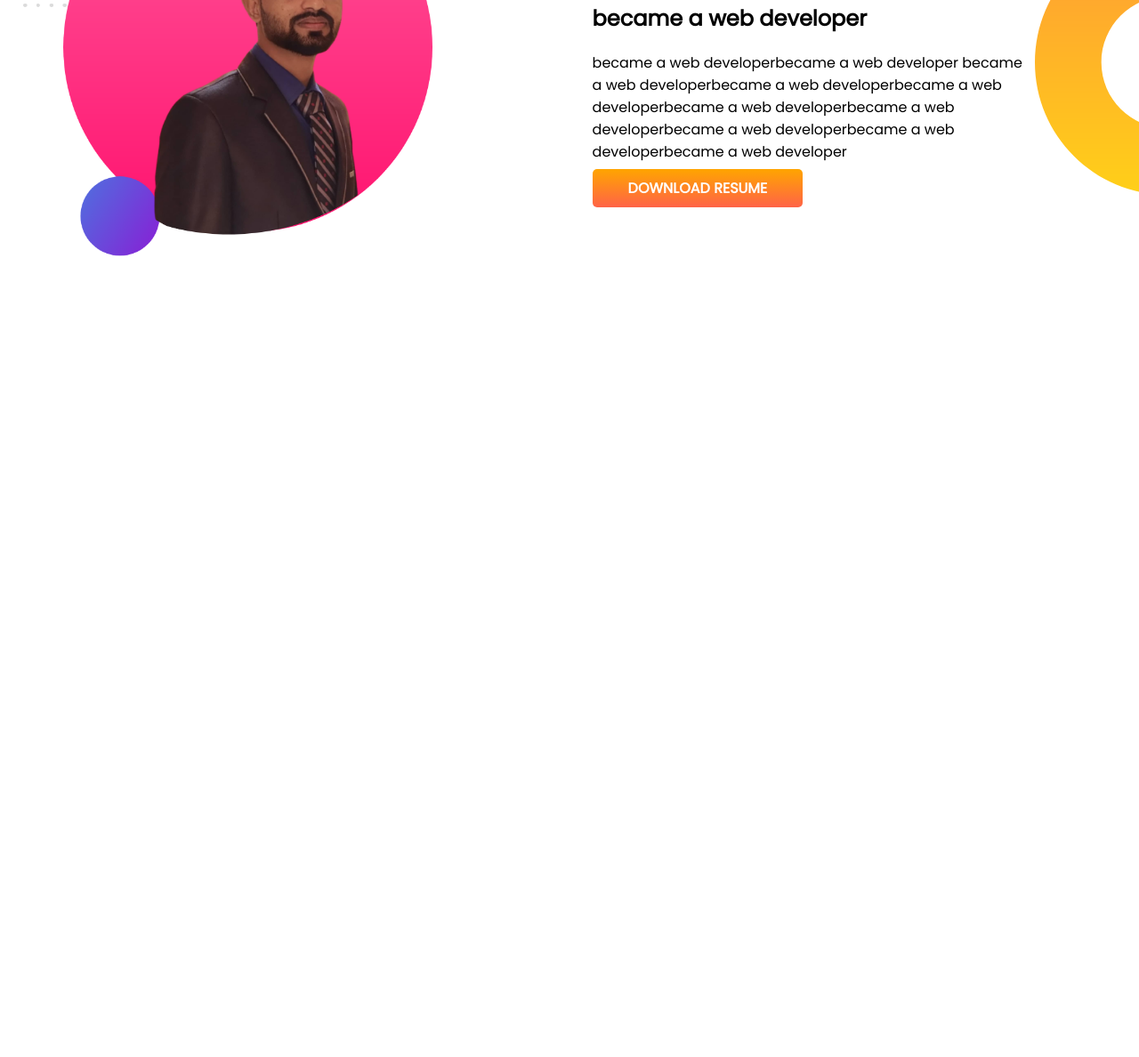
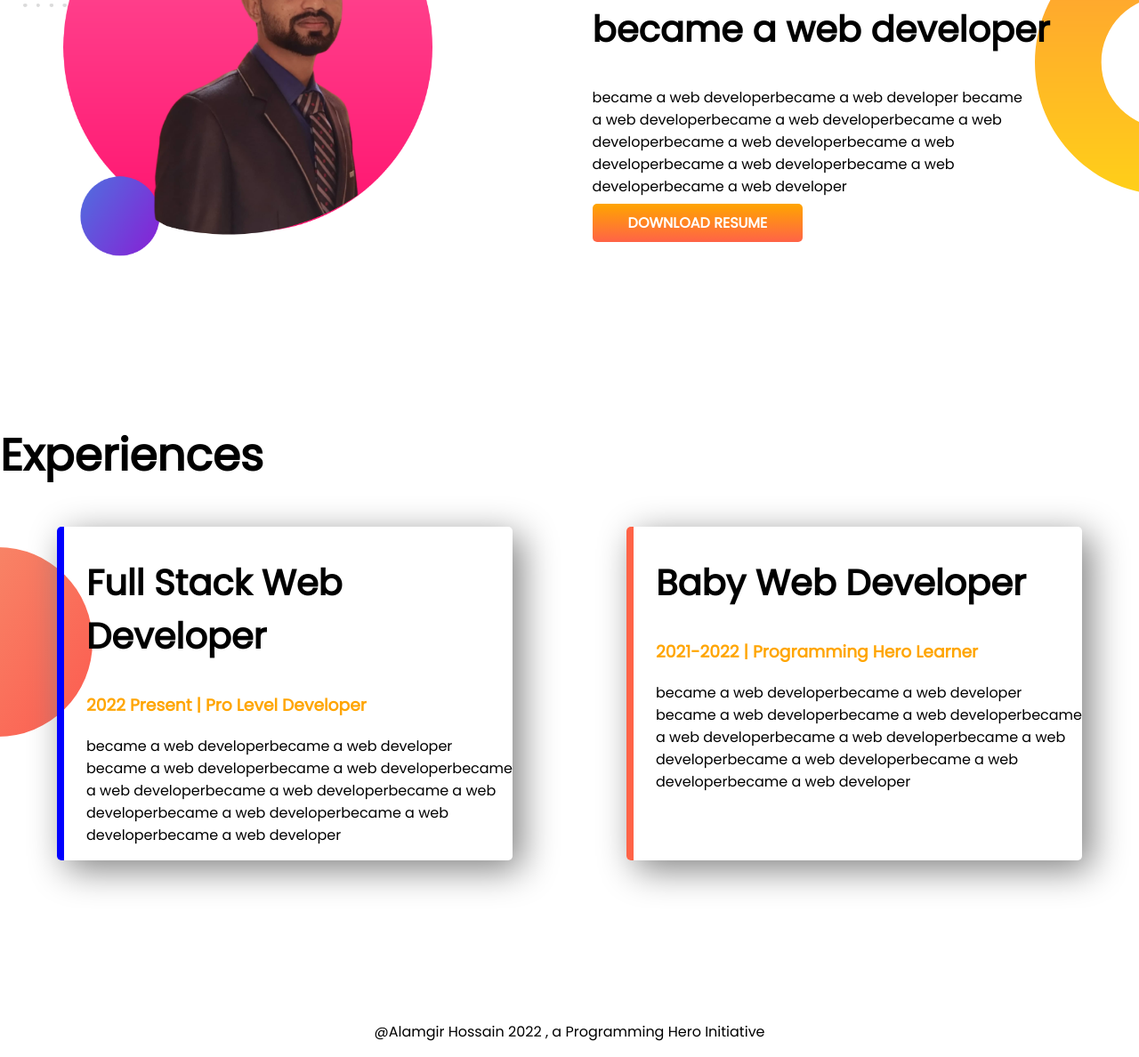
Before and after one commit to alamgirhossain01/developer-protfolio, a plain HTML site: page index.html in a window 1280 px wide. Shown: the part 799-1987 px from the top of the page at 89% size. Before the commit the page ends 1274 px from the top, so only its background shows below. Drawn offline with Linux system fonts and the light colour scheme.

Commit message:
styled border and added footer

```diff
--- a/index.html
+++ b/index.html
@@ -17,7 +17,7 @@
 </head>
 
 <body>
-    <section class="top-banner">
+    <section class="top-banner flexible-containner">
         <div class="half-widh">
             <h1>Welcome to</h1>
             <h1><span class="orange-color">Alamgir Hossain</span> World!</h1>
@@ -33,7 +33,7 @@
             <img src="images/alamgir-pic.png" alt="">
         </div>
     </section>
-    <section class="dream-big">
+    <section class="dream-big flexible-containner">
         <div class="half-widh">
             <img src="images/alamgir5.png" alt="">
         </div>
@@ -47,6 +47,33 @@
             <a class="Link-button" target="_blank" href="https://www.programming-hero.com/">DOWNLOAD RESUME</a>
         </div>
     </section>
+
+    <section class="Experience-area">
+        <h1>Experiences</h1>
+        <div class="flexible-containner">
+            <div id="Full-Stack-Web-Developer" class="experience-item">
+                <h2> Full Stack Web Developer</h2>
+                <h3 class="orange-color">2022 Present | Pro Level Developer</h3>
+                <p>became a web developerbecame a web developer
+                    became a web developerbecame a web developerbecame a web
+                    developerbecame a web developerbecame a web developerbecame a web developerbecame a web
+                    developerbecame
+                    a web developer</p>
+            </div>
+            <div id="Baby-Web-Developer" class="experience-item">
+                <h2>Baby Web Developer</h2>
+                <h3 class="orange-color">2021-2022 | Programming Hero Learner</h3>
+                <p>became a web developerbecame a web developer
+                    became a web developerbecame a web developerbecame a web
+                    developerbecame a web developerbecame a web developerbecame a web developerbecame a web
+                    developerbecame
+                    a web developer</p>
+            </div>
+        </div>
+    </section>
 </body>
+<footer>
+    <p>@Alamgir Hossain 2022 , a Programming Hero Initiative</p>
+</footer>
 
 </html>
--- a/style.css
+++ b/style.css
@@ -10,11 +10,15 @@ h1 {
     font-size: 50px;
 }
 
+h2 {
+    font-size: 40px;
+}
+
 .orange-color {
     color: orange;
 }
 
-section {
+.flexible-containner {
     display: flex;
     margin-bottom: 180px;
 }
@@ -49,7 +53,33 @@ section {
     background-position: right;
 }
 
+.Experience-area {
+    background-image: url(images/exp-bg.png);
+    background-repeat: no-repeat;
+    background-position: left;
+}
+
 .paragraph {
     width: 80%;
+}
 
+.experience-item {
+    width: 40%;
+    margin-left: 5%;
+    margin-right: 5%;
+    padding-left: 25px;
+    box-shadow: 10px 10px 40px gray;
+    border-radius: 5px;
 }
+
+#Full-Stack-Web-Developer {
+    border-left: 8px solid blue;
+}
+
+#Baby-Web-Developer {
+    border-left: 8px solid tomato;
+}
+
+footer p {
+    text-align: center;
+}
```
